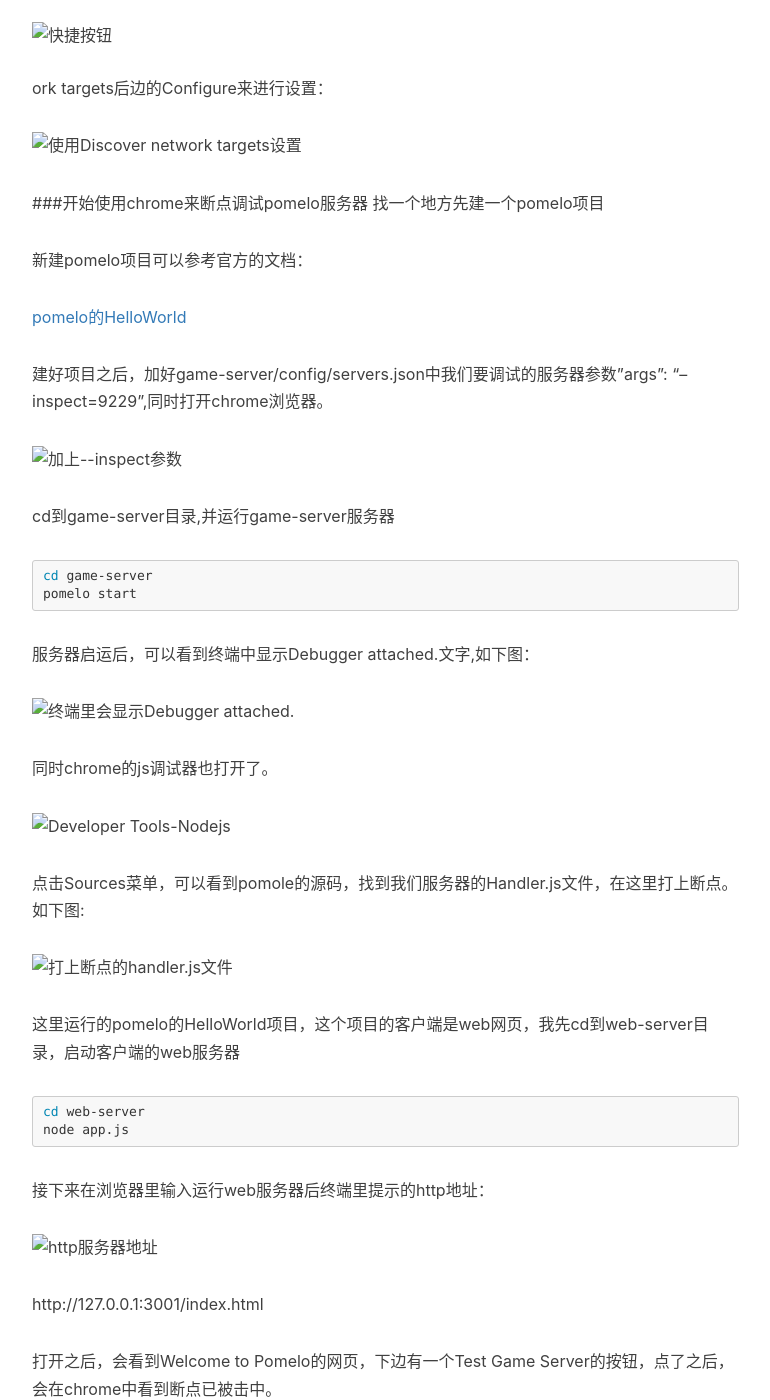
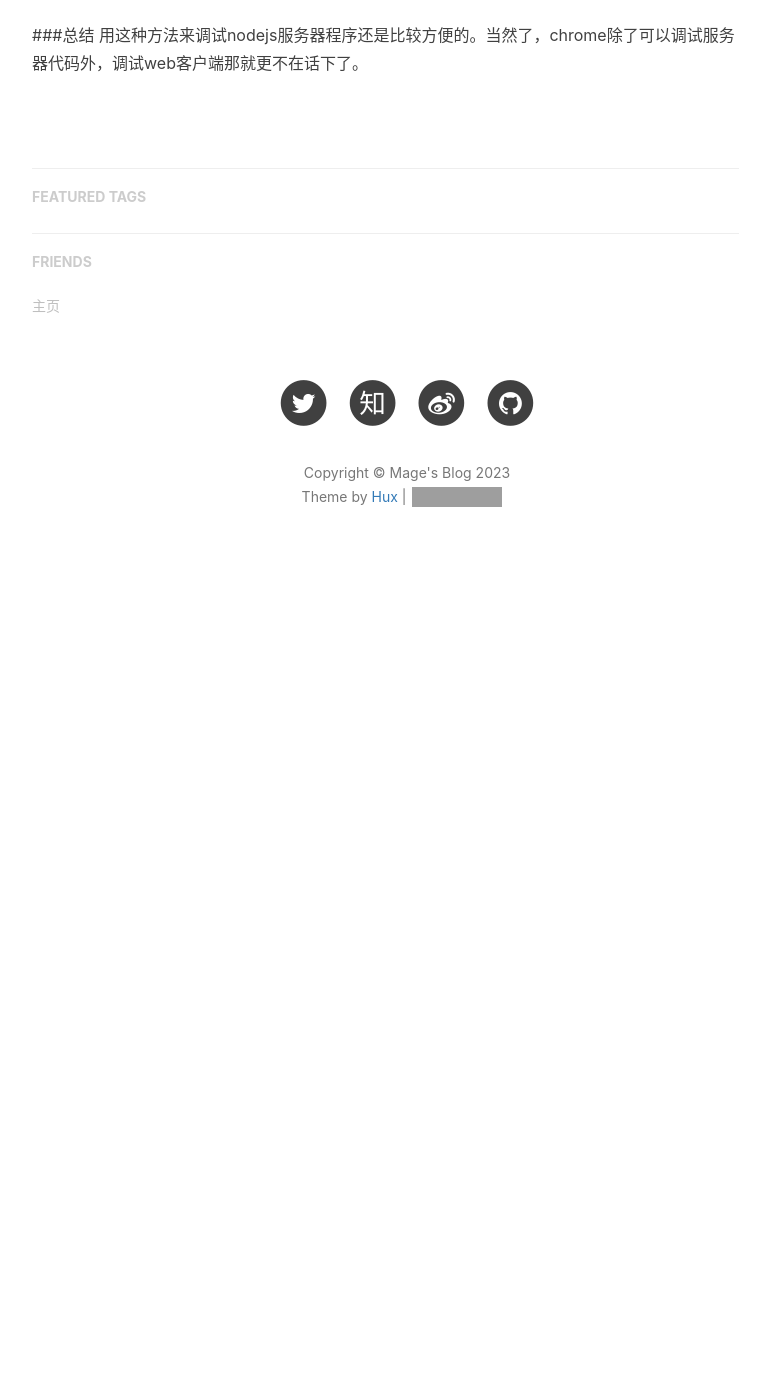
Before and after one commit to jennylu518/jennylu518.github.io, a Jekyll site: the page built from _posts/2023-04-27-HomePageTest.markdown, in a window 1280 px wide and 1400 px high, scrolled down 896 px. Shown: the whole window, without its empty margins (233-1003 px from the left). Built offline with Jekyll 4.4.1, drawn with Linux system fonts in a browser that asks for light colours; nearby versions of some CDN libraries; comment, search, counter and statistics services are not loaded; after the commit the page ends 1526 px from its top, so only the background shows below that; some of the changed text lies outside the part shown; grey boxes are pictures that could not be loaded.

Commit message:
Update 2023-04-27-HomePageTest.markdown

````diff
--- a/_posts/2023-04-27-HomePageTest.markdown
+++ b/_posts/2023-04-27-HomePageTest.markdown
@@ -20,57 +20,8 @@
 
 pdf
 
-[mypdf addr](https://github.com/NetEase/pomelo/wiki/pomelo的HelloWorld)
+[mypdf addr](/pdf/Cyclic_Changes_of_the_Cold_Island_Effect_of_Urban_Green_Space_in_Regions_with_Hot_Summers_and_Cold_Winters.pdf)
 
-![快捷按钮](/img/in-post/chromenodejs/2.png)
-ork targets后边的Configure来进行设置：
-
-![使用Discover network targets设置](/img/in-post/chromenodejs/3.png)
-
-###开始使用chrome来断点调试pomelo服务器
-找一个地方先建一个pomelo项目
-
-新建pomelo项目可以参考官方的文档：
-
-[pomelo的HelloWorld](https://github.com/NetEase/pomelo/wiki/pomelo的HelloWorld)
-
-建好项目之后，加好game-server/config/servers.json中我们要调试的服务器参数"args": "--inspect=9229",同时打开chrome浏览器。
-
-![加上--inspect参数](/img/in-post/chromenodejs/4.png)
-
-cd到game-server目录,并运行game-server服务器
-```bash
-cd game-server
-pomelo start
-```
-服务器启运后，可以看到终端中显示Debugger attached.文字,如下图：
-
-![终端里会显示Debugger attached.](/img/in-post/chromenodejs/5.png)
-
-同时chrome的js调试器也打开了。
-
-![Developer Tools-Nodejs](/img/in-post/chromenodejs/6.png)
-
-点击Sources菜单，可以看到pomole的源码，找到我们服务器的Handler.js文件，在这里打上断点。如下图:
-
-![打上断点的handler.js文件](/img/in-post/chromenodejs/7.png)
-
-这里运行的pomelo的HelloWorld项目，这个项目的客户端是web网页，我先cd到web-server目录，启动客户端的web服务器
-```bash
-cd web-server
-node app.js
-```
-接下来在浏览器里输入运行web服务器后终端里提示的http地址：
-
-![http服务器地址](/img/in-post/chromenodejs/8.png)
-
-http://127.0.0.1:3001/index.html
-
-打开之后，会看到Welcome to Pomelo的网页，下边有一个Test Game Server的按钮，点了之后，会在chrome中看到断点已被击中。
-
-![断点击后的样子](/img/in-post/chromenodejs/9.png)
-
-上图中的1就是我们断点的位置，2是nodejs的程序调用堆栈。
 
 ###总结
 用这种方法来调试nodejs服务器程序还是比较方便的。当然了，chrome除了可以调试服务器代码外，调试web客户端那就更不在话下了。
````
